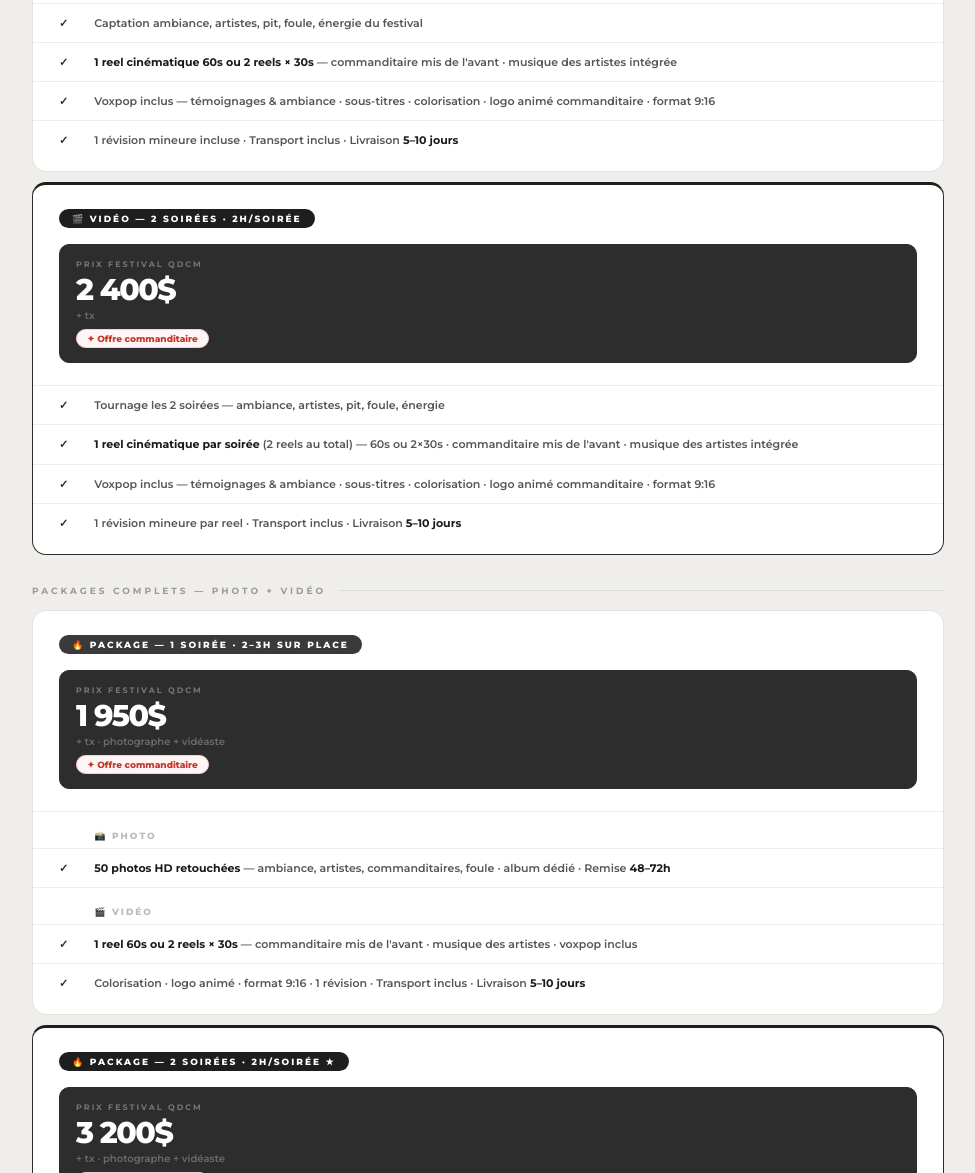
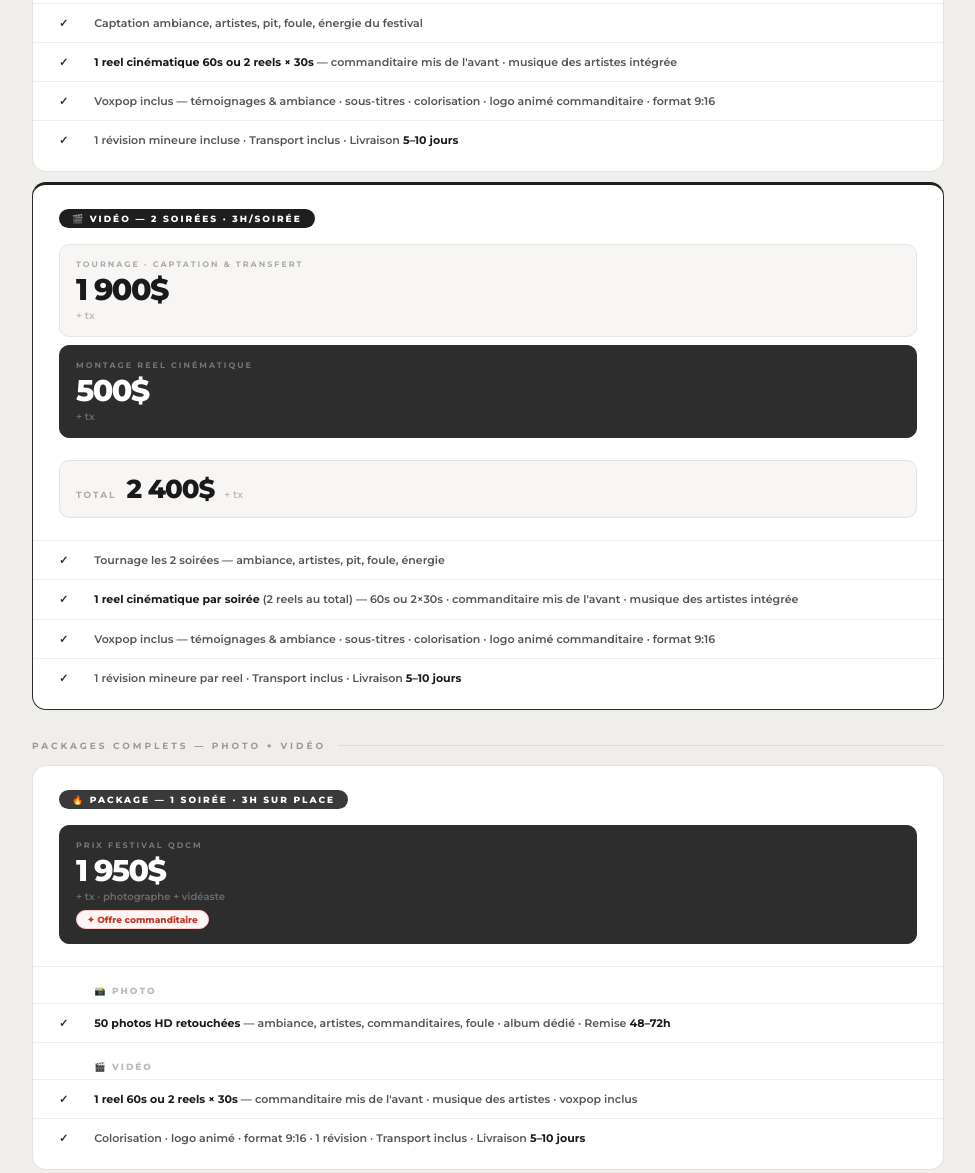
Before and after one commit to MediaMauricie/qcdm, a plain HTML site: page index.html in a window 1280 px wide. Shown: the part 1763-2936 px from the top of the page, without its empty margins (152-1127 px from the left). Drawn offline with Linux system fonts and the light colour scheme.

Commit message:
Update index.html

```diff
--- a/index.html
+++ b/index.html
@@ -215,7 +215,7 @@ table.comp tbody tr.price-r td:first-child{font-size:9px;font-weight:800;letter-
 <!-- VIDÉO 1 SOIR -->
 <div class="forfait-block">
   <div class="forfait-top">
-    <div class="forfait-tag">🎬 Vidéo — 1 soirée · 2–3h sur place</div>
+    <div class="forfait-tag">🎬 Vidéo — 1 soirée · 3h sur place</div>
   </div>
   <div class="price-row-wrap">
     <div class="pbox soft">
@@ -245,15 +245,24 @@ table.comp tbody tr.price-r td:first-child{font-size:9px;font-weight:800;letter-
 <!-- VIDÉO 2 SOIRS -->
 <div class="forfait-block featured">
   <div class="forfait-top">
-    <div class="forfait-tag">🎬 Vidéo — 2 soirées · 2h/soirée</div>
+    <div class="forfait-tag">🎬 Vidéo — 2 soirées · 3h/soirée</div>
   </div>
   <div class="price-row-wrap">
+    <div class="pbox soft">
+      <div class="pbox-label">Tournage · captation & transfert</div>
+      <div class="pbox-price">1 900$</div>
+      <div class="pbox-unit">+ tx</div>
+    </div>
     <div class="pbox mid">
-      <div class="pbox-label">Prix festival QDCM</div>
-      <div class="pbox-price">2 400$</div>
+      <div class="pbox-label">Montage reel cinématique</div>
+      <div class="pbox-price">500$</div>
       <div class="pbox-unit">+ tx</div>
-      <div class="pbox-special">✦ Offre commanditaire</div>
     </div>
+  </div>
+  <div class="total-box">
+    <span class="total-box-label">Total</span>
+    <span class="total-box-price">2 400$</span>
+    <span class="total-box-unit">+ tx</span>
   </div>
   <table class="detail-table">
     <tr><td>✓</td><td>Tournage les 2 soirées — ambiance, artistes, pit, foule, énergie</td></tr>
@@ -270,7 +279,7 @@ table.comp tbody tr.price-r td:first-child{font-size:9px;font-weight:800;letter-
 <!-- PACKAGE 1 SOIR -->
 <div class="forfait-block">
   <div class="forfait-top">
-    <div class="forfait-tag">🔥 Package — 1 soirée · 2–3h sur place</div>
+    <div class="forfait-tag">🔥 Package — 1 soirée · 3h sur place</div>
   </div>
   <div class="price-row-wrap">
     <div class="pbox mid">
@@ -292,7 +301,7 @@ table.comp tbody tr.price-r td:first-child{font-size:9px;font-weight:800;letter-
 <!-- PACKAGE 2 SOIRS -->
 <div class="forfait-block featured">
   <div class="forfait-top">
-    <div class="forfait-tag">🔥 Package — 2 soirées · 2h/soirée ★</div>
+    <div class="forfait-tag">🔥 Package — 2 soirées · 3h/soirée ★</div>
   </div>
   <div class="price-row-wrap">
     <div class="pbox mid">
```
